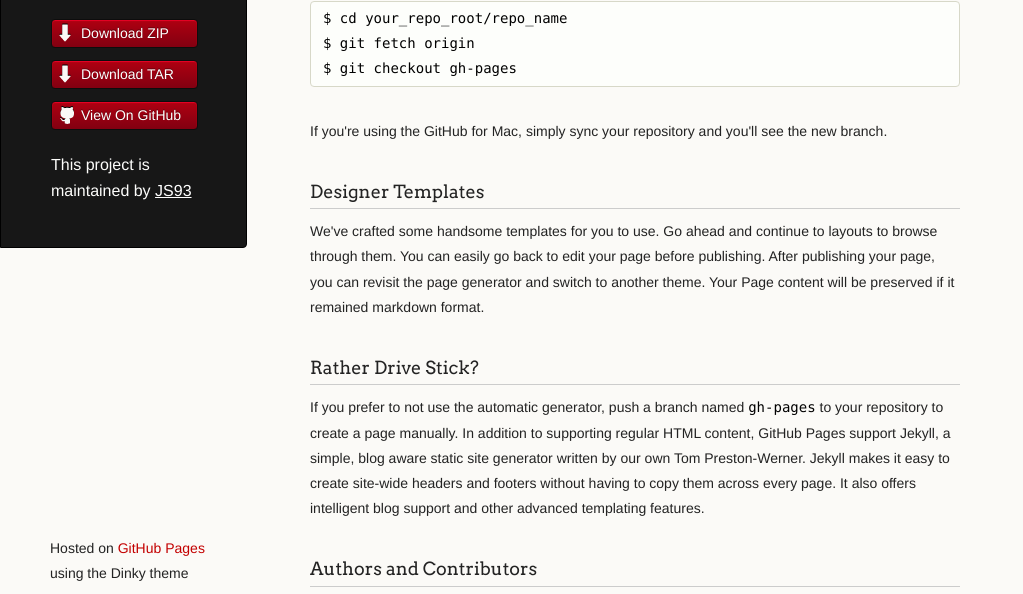
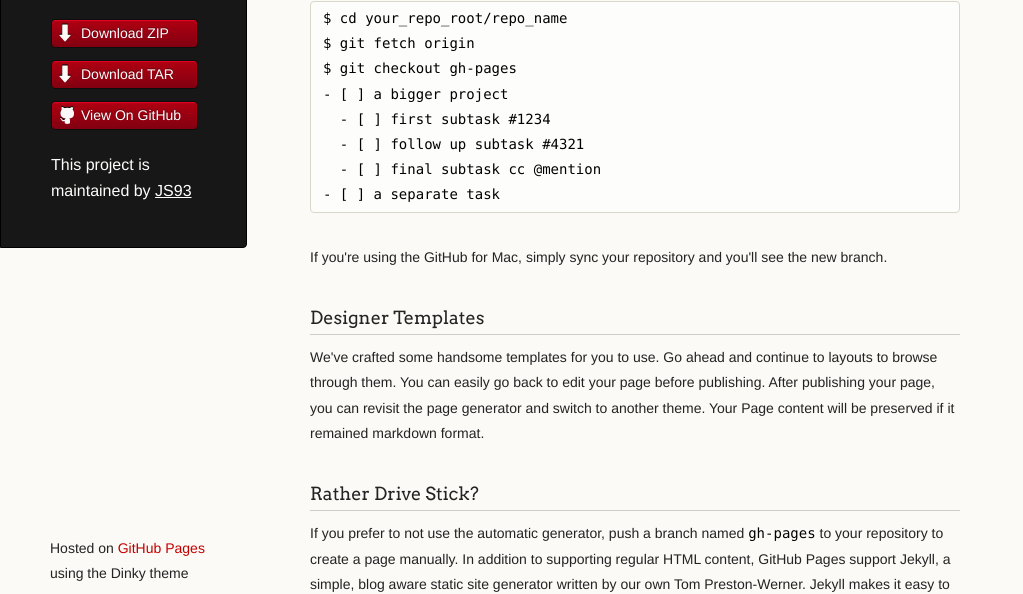
Before and after one commit to JS93/DA-I, a plain HTML site: page index.html in a window 1280 px wide. Shown: the part 182-776 px from the top of the page, without its empty margins (0-1023 px from the left). Drawn offline with Linux system fonts and the light colour scheme.

Commit message:
Update index.html

```diff
--- a/index.html
+++ b/index.html
@@ -38,6 +38,11 @@
 <pre><code>$ cd your_repo_root/repo_name
 $ git fetch origin
 $ git checkout gh-pages
+- [ ] a bigger project
+  - [ ] first subtask #1234
+  - [ ] follow up subtask #4321
+  - [ ] final subtask cc @mention
+- [ ] a separate task
 </code></pre>
 
 <p>If you're using the GitHub for Mac, simply sync your repository and you'll see the new branch.</p>
```
